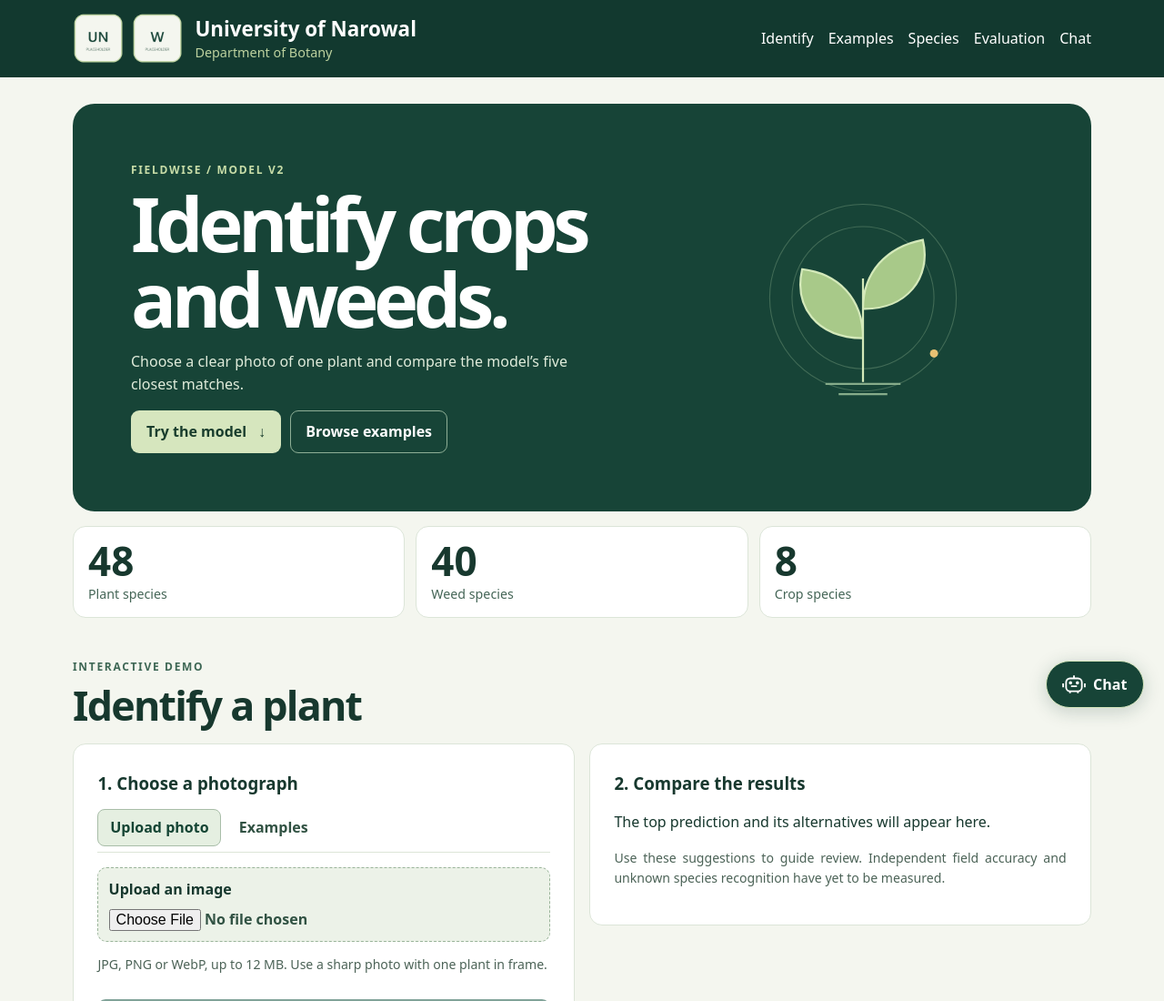
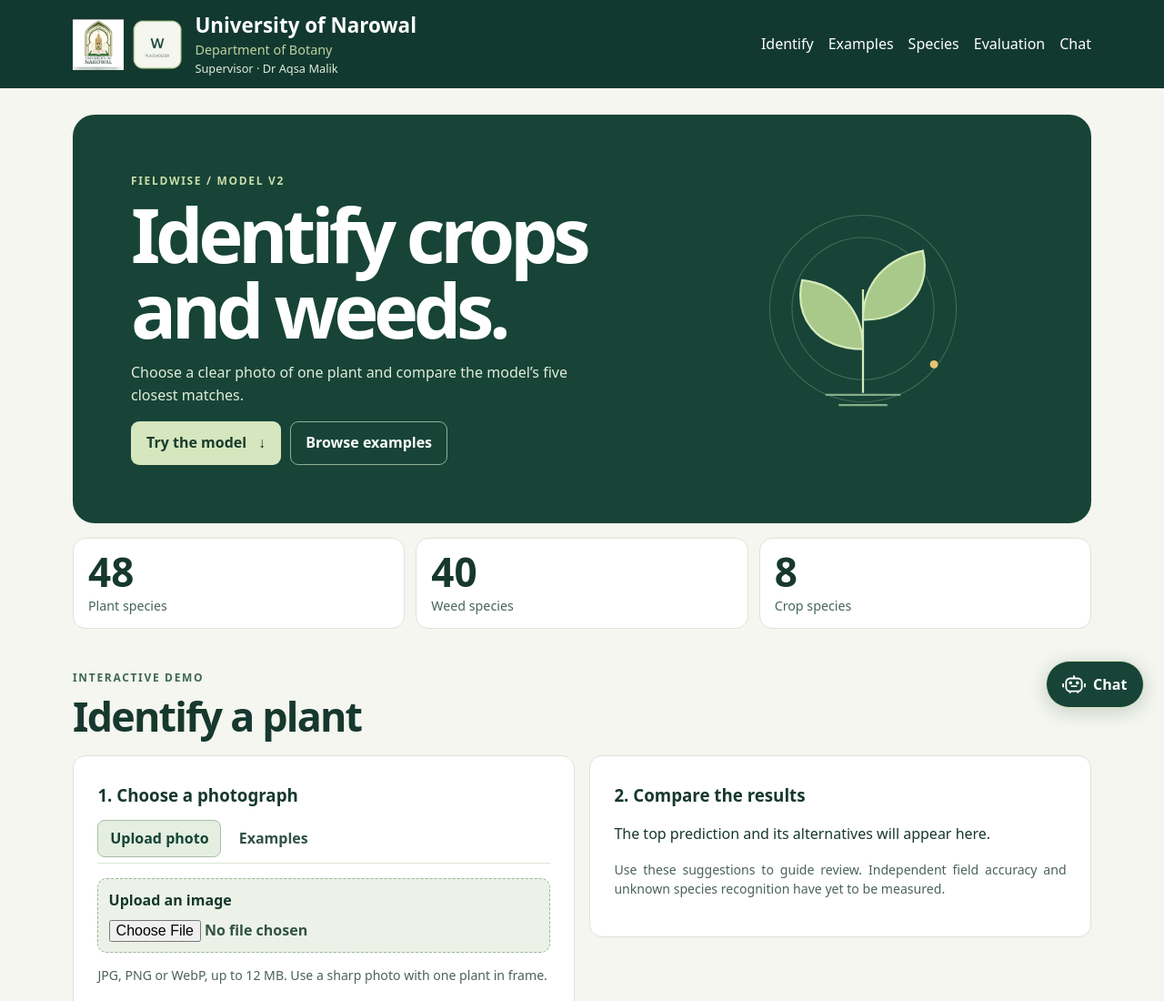
Before and after one commit to zae-em/WeedWise, a website: page web/public/index.html in a window 1280 px wide. Shown: the top 1100 px of the page at 91% size. Drawn offline with Linux system fonts and the light colour scheme; no server answers.

Commit message:
Add supplied university logo and supervisor credit

```diff
--- a/web/build.mjs
+++ b/web/build.mjs
@@ -8,7 +8,7 @@ await mkdir(path("./dist/public/release"), { recursive: true });
 const sourceModel = path("./public/release/model.onnx");
 const model = await readFile(sourceModel);
 const metadata = JSON.parse(await readFile(path("./public/release/metadata.json"), "utf8"));
-for (const filename of ["index.html", "main.js", "style.css", "chat.js", "university-logo.png", "app-logo.png"]) {
+for (const filename of ["index.html", "main.js", "style.css", "chat.js", "university-logo.jpg", "app-logo.png"]) {
   await cp(path("./public/" + filename), path("./dist/public/" + filename));
 }
 for (const filename of ["metadata.json", ...metadata.examples.map(example => example.file)]) {
--- a/web/public/index.html
+++ b/web/public/index.html
@@ -16,12 +16,13 @@
     <div class="wrap nav">
       <a class="brand" href="./">
         <span class="brand-logos">
-          <img src="university-logo.png" alt="University of Narowal logo placeholder" width="56" height="56">
+          <img src="university-logo.jpg" alt="University of Narowal logo" width="56" height="56">
           <img src="app-logo.png" alt="WeedWise logo placeholder" width="56" height="56">
         </span>
         <span class="brand-text">
           <span class="brand-title">University of Narowal</span>
           <span class="brand-subtitle">Department of Botany</span>
+          <span class="brand-supervisor">Supervisor · Dr Aqsa Malik</span>
         </span>
       </a>
       <nav aria-label="Main navigation"><a href="#identify">Identify</a><a href="#examples">Examples</a><a href="#species">Species</a><a href="#evaluation">Evaluation</a><a href="#chat">Chat</a></nav>
--- a/web/public/style.css
+++ b/web/public/style.css
@@ -17,6 +17,7 @@ button:disabled{cursor:wait;opacity:.55}
 .brand-text{display:flex;flex-direction:column;gap:.2rem;min-width:0;line-height:1.25}
 .brand-title{color:#fff;font-size:clamp(1rem,2.5vw,1.4rem)}
 .brand-subtitle{color:#bdd29f;font-size:clamp(.75rem,1.7vw,.9rem);font-weight:500}
+.brand-supervisor{color:#e0ecdb;font-size:clamp(.7rem,1.5vw,.8rem);font-weight:400}
 @media(max-width:1000px){.nav{flex-wrap:wrap}header nav{width:100%;justify-content:flex-start}}
 @media(max-width:500px){.brand{gap:.65rem}.brand-logos{gap:.4rem}.brand-logos img{width:42px;height:42px}}
 @media(max-width:350px){.brand{gap:.5rem}.brand-logos img{width:34px;height:34px}}
```
Also changed, not shown: web/public/university-logo.jpg (added), web/public/university-logo.png (deleted).
